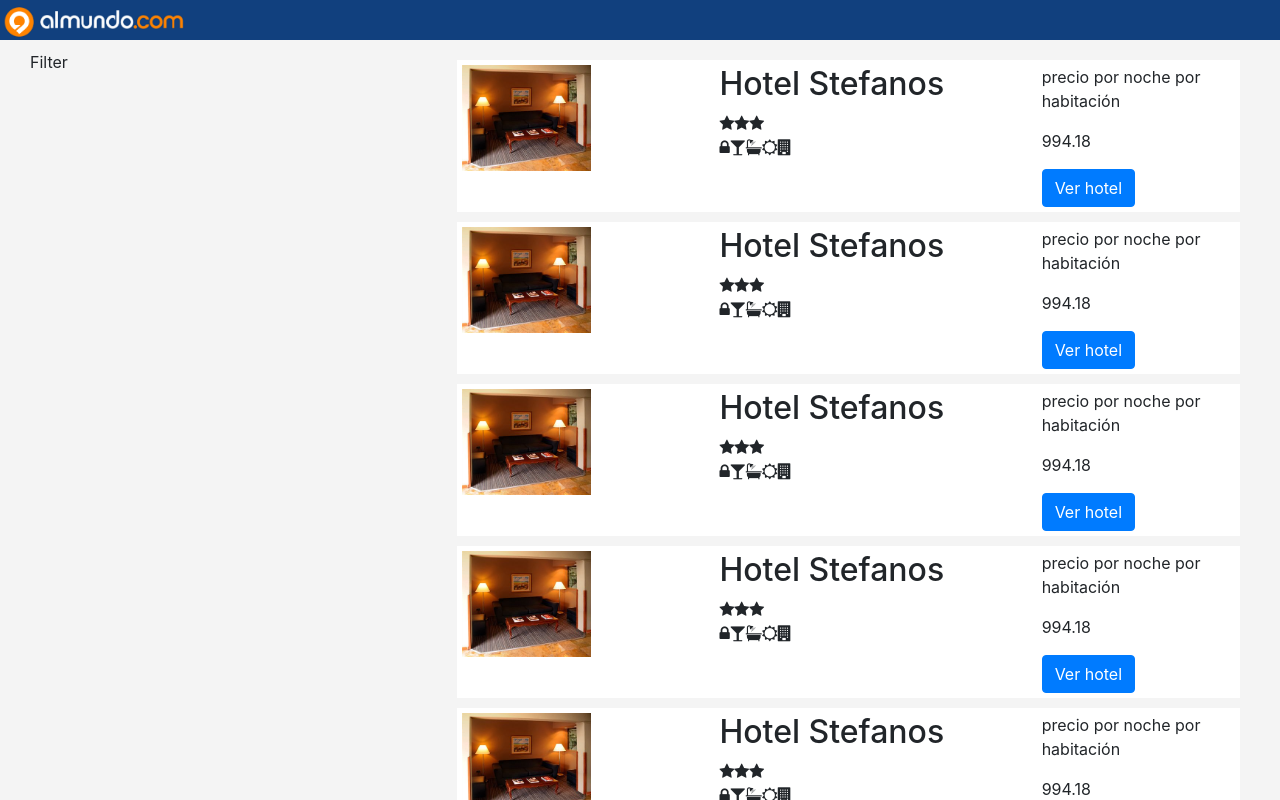
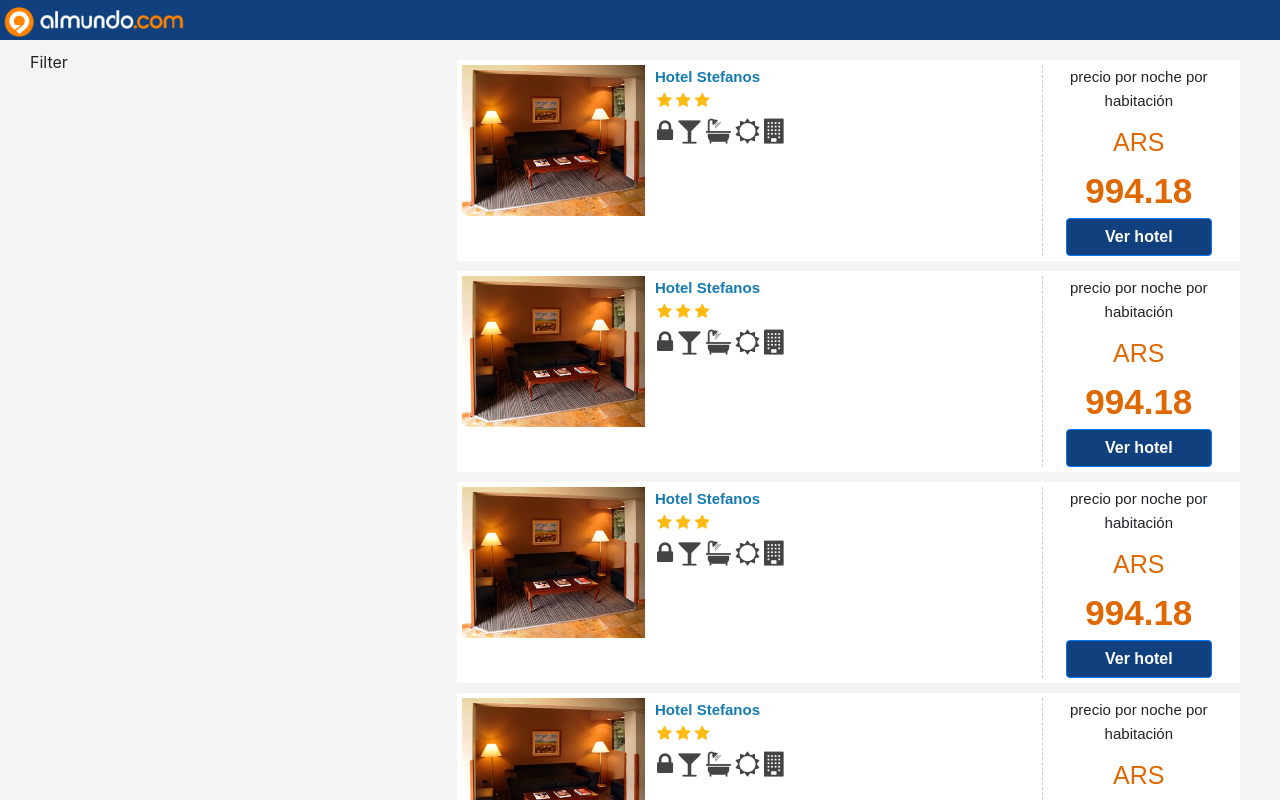
Before and after one commit to JDaza13/almundotest, an Angular app in the folder almundotest/: page / in a window 1280 px wide. Shown: the top 800 px of the page. Built offline with nearby package versions, Linux system fonts and the light colour scheme.

Commit message:
Finish hotel component base style

```diff
--- a/almundotest/src/app/hotel/hotel.component.html
+++ b/almundotest/src/app/hotel/hotel.component.html
@@ -1,21 +1,22 @@
 <div class="hotel-general-container row" id="hotel-item-{{hotel.id}}">
-    <div class="col-4 no-margin no-padding hotel-img-preview-wrapper">
+    <div class="col-3 no-margin no-padding hotel-img-preview-wrapper">
         <img class="hotel-img-preview" src="assets/4900059_30_b.jpg">
     </div>
-    <div class="col-5 no-margin no-padding hotel-data-wrapper">
-        <h2>
-            {{hotel.name}}
-        </h2>
+    <div class="col-6 no-margin no-padding hotel-data-wrapper">
+        <span class="hotel-name">{{hotel.name}}</span>
         <div class="hotel-stars-container">
-            <span *ngFor="let i of Arr(hotel.stars).fill(1)"><i class="fa fa-star" aria-hidden="true"></i></span>
+            <span *ngFor="let i of Arr(hotel.stars).fill(1)" class="star"><i class="fa fa-star" aria-hidden="true"></i></span>
         </div>
         <div class="hotel-amenities-container">
-            <span *ngFor="let amenity of hotel.amenities"><i class="fa amenity-{{amenity}}" aria-hidden="true"></i></span>
+            <span *ngFor="let amenity of hotel.amenities" class="amenity"><i class="fa amenity-{{amenity}}" aria-hidden="true"></i></span>
         </div>
     </div>
-    <div class="col-3 no-margin no-padding hotel-data">
-        <p>precio por noche por habitación</p>
-        <p>{{hotel.price}}</p>
-        <button type="button" class="btn btn-primary">Ver hotel</button>
+    <div class="col-3 no-margin hotel-pricing-wrapper text-center">
+        <span class="price-label">precio por noche por habitación</span>
+        <div class="price">
+            <span class="price-currency">ARS</span>
+            <span class="price-value"> {{hotel.price}}</span>
+        </div>
+        <button type="button" class="btn btn-primary see-hotel">Ver hotel</button>
     </div>
 </div>
--- a/almundotest/src/app/hotel/hotel.component.scss
+++ b/almundotest/src/app/hotel/hotel.component.scss
@@ -2,16 +2,31 @@
 
 .hotel-general-container{
     background-color: $color-white;
+    font-family: proximanova,sans-serif;
     padding: 5px;
     margin: 10px;
     .hotel-img-preview-wrapper{
         .hotel-img-preview{
-            width: 50%;
+            width: 95%;
         }
     }
     .hotel-data-wrapper{
+        .hotel-name{
+            color: $main-color-branding-light;
+            font-size: 15px;
+            font-weight: bolder;
+        }
+        .hotel-stars-container{
+            .star{
+                color: $star-color;
+                margin: 0 2px;
+            }
+        }
         .hotel-amenities-container{
             .amenity{
+                margin: 0 2px;
+                color: $amenity-color;
+                font-size: 25px;
                 &-safety-box{
                     &:after{
                         content: "\f023";
@@ -95,4 +110,27 @@
             }
         }
     }
+    .hotel-pricing-wrapper{
+        border-left: 1px dashed $color-gray;
+        margin-left: 10px;
+        .price-label{
+            font-size: 15px;
+        }
+        .price{
+            color: $main-color-orange;
+            &-currency{
+                font-size: 25px;
+            }
+            &-value{
+                font-size: 35px;
+                font-weight: bolder;
+            }
+        }
+        .see-hotel{
+            background-color: $main-color-branding;
+            color: $color-white;
+            font-weight: bolder;
+            width: 90%;
+        }
+    }
 }
--- a/almundotest/src/base.scss
+++ b/almundotest/src/base.scss
@@ -1,7 +1,13 @@
 $main-color-branding: #11407e;
+$main-color-branding-light: #157bb1;
 $main-gray-background-color: #f4f4f4;
+$main-color-orange: #df6800;
 
 $color-white: #fff;
+$color-gray: #cccccc;
+
+$star-color: #fdba12;
+$amenity-color: #444444;
 
 $small-res: 576px;
 $medium-res: 768px;
```
